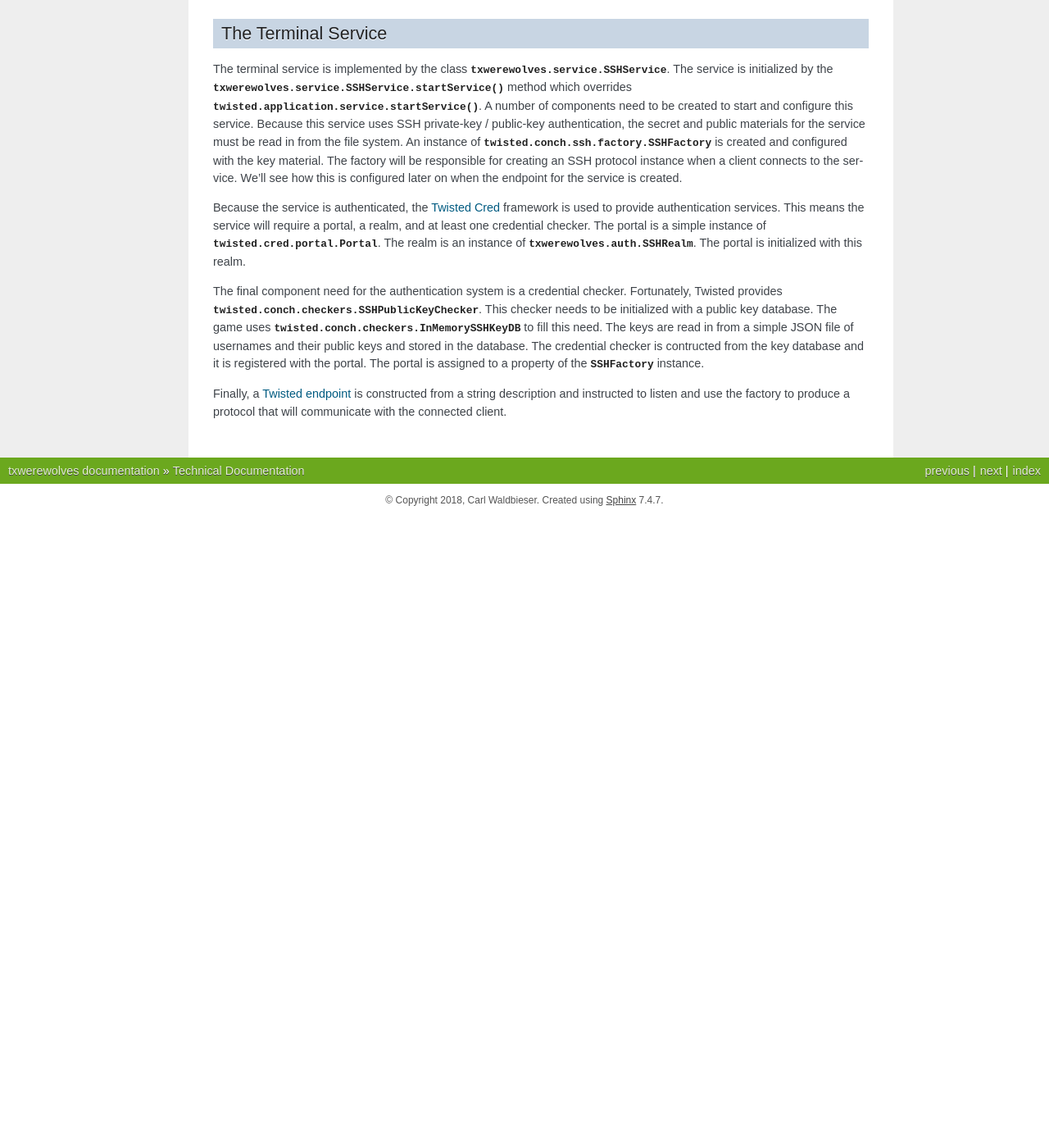
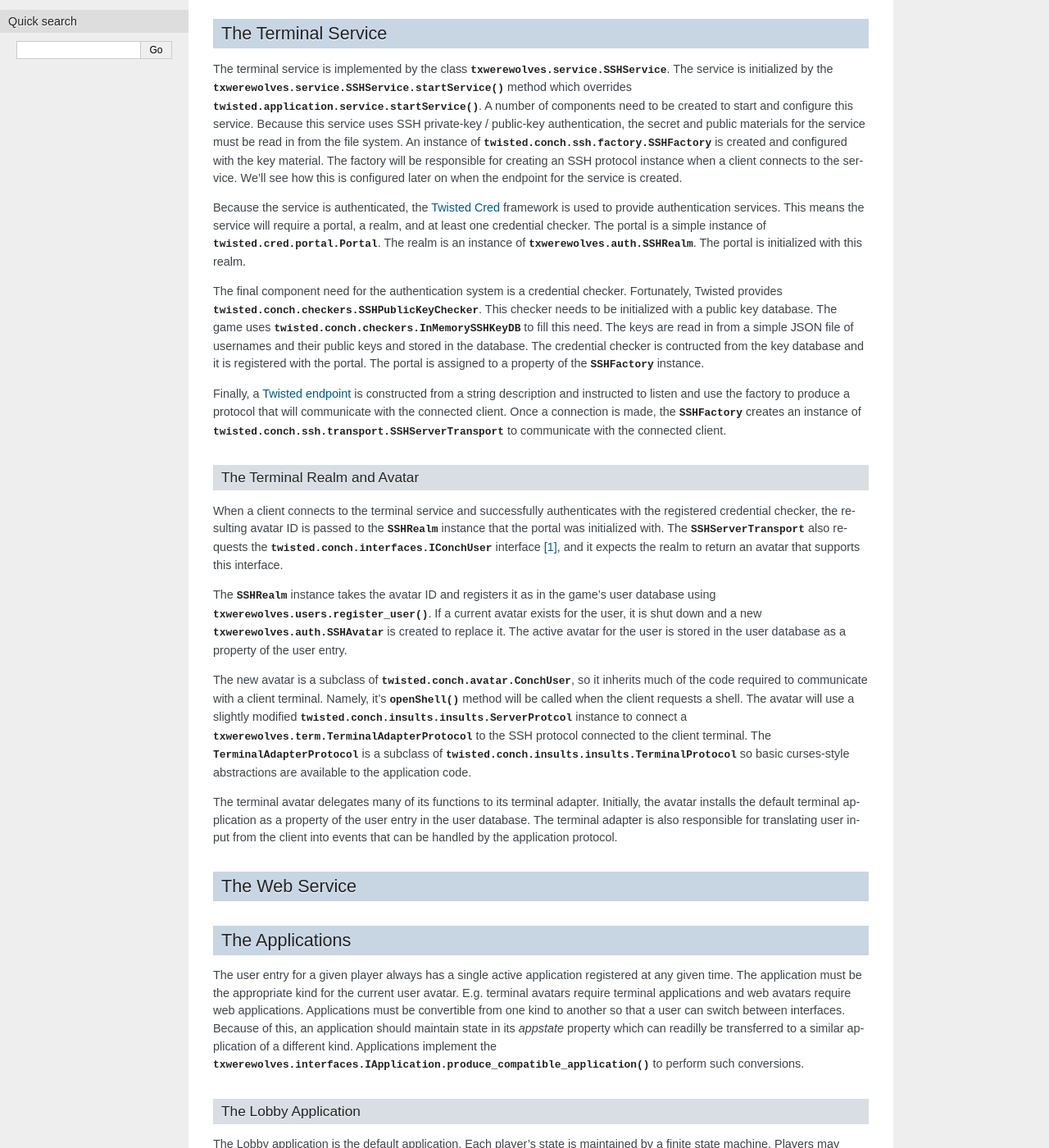
Before and after one commit to cwaldbieser/txwerewolves, a Sphinx documentation site: the page built from docs/technical.rst, in a window 1280 px wide and 1400 px high, scrolled down 512 px. Shown: the whole window at 82% size. Built offline with Sphinx 7.4.7, drawn with Linux system fonts in a browser that asks for light colours; before the commit the page ends 1142 px from its top, so only the background shows below that; some of the changed text lies outside the part shown.

Commit message:
Added more technical documentation.

```diff
--- a/docs/technical.rst
+++ b/docs/technical.rst
@@ -63,3 +63,92 @@
 Finally, a `Twisted endpoint <https://twistedmatrix.com/documents/current/core/howto/endpoints.html>`_
 is constructed from a string description and instructed to listen and use the
 factory to produce a protocol that will communicate with the connected client.
+Once a connection is made, the :py:class:`~twisted.conch.ssh.factory.SSHFactory`
+creates an instance of :py:class:`twisted.conch.ssh.transport.SSHServerTransport`
+to communicate with the connected client.
+
+"""""""""""""""""""""""""""""
+The Terminal Realm and Avatar
+"""""""""""""""""""""""""""""
+
+When a client connects to the terminal service and successfully authenticates
+with the registered credential checker, the resulting avatar ID is passed to
+the :py:class:`~txwerewolves.auth.SSHRealm` instance that the portal was
+initialized with.  The :py:class:`~twisted.conch.ssh.transport.SSHServerTransport`
+also requests the :py:class:`twisted.conch.interfaces.IConchUser` interface [#f1]_, and
+it expects the realm to return an avatar that supports this interface.
+
+The :py:class:`~txwerewolves.auth.SSHRealm` instance takes the avatar ID and
+registers it as in the game's user database using
+:py:func:`txwerewolves.users.register_user`.  If a current avatar exists for the
+user, it is shut down and a new :py:class:`txwerewolves.auth.SSHAvatar` is created
+to replace it.  The active avatar for the user is stored in the user database
+as a property of the user entry.
+
+The new avatar is a subclass of :py:class:`twisted.conch.avatar.ConchUser`, so
+it inherits much of the code required to communicate with a client terminal.
+Namely, it's :py:meth:`~twisted.conch.avatar.ConchUser.openShell` method will be
+called when the client requests a shell.  The avatar will use a slightly modified
+:py:class:`twisted.conch.insults.insults.ServerProtcol` instance to connect
+a :py:class:`txwerewolves.term.TerminalAdapterProtocol` to the SSH protocol
+connected to the client terminal.  The
+:py:class:`~txwerewolves.term.TerminalAdapterProtocol` is a subclass of
+:py:class:`twisted.conch.insults.insults.TerminalProtocol` so basic curses-style
+abstractions are available to the application code.
+
+The terminal avatar delegates many of its functions to its terminal adapter.
+Initially, the avatar installs the default terminal application as a property
+of the user entry in the user database.  The terminal adapter is also responsible
+for translating user input from the client into events that can be handled by the
+application protocol.
+
+---------------
+The Web Service
+---------------
+
+----------------
+The Applications
+----------------
+
+The user entry for a given player always has a single active application
+registered at any given time.  The application must be the appropriate kind for
+the current user avatar.  E.g. terminal avatars require terminal applications
+and web avatars require web applications.  Applications must be convertible from
+one kind to another so that a user can switch between interfaces.  Because of
+this, an application should maintain state in its `appstate` property which can
+readilly be transferred to a similar application of a different kind.
+Applications implement the
+:py:meth:`txwerewolves.interfaces.IApplication.produce_compatible_application`
+to perform such conversions.
+
+"""""""""""""""""""""
+The Lobby Application
+"""""""""""""""""""""
+
+The Lobby application is the default application.  Each player's state is
+maintained by a finite state machine.  Players may move through various
+states.  A player may start a session and invite others to join.  She may
+accept an invitation or reject it.  She can leave a session or cancel a
+session she initiated.  She may also start a session which players have
+joined.  this latter action will replace the Lobby application for players who
+have joined the session with the Werewolves! game application.
+
+"""""""""""""""""""""""""""
+The Werewolves! Application
+"""""""""""""""""""""""""""
+
+The Werewolves! game application is different from the Lobby application in that
+the game state is shared amongst the members of the session.  In contrast, the
+Lobby application of a given player doesn't share state with the Lobby
+applications of other players-- all interaction is mediated via changes to a
+shared session instance.
+
+The game application is modeled as a shared finite state machine.  Players are
+only able to activate transitions in the game's state machine when their role
+becomes active, but this information is generally kept hidden from the other
+players.
+
+.. [#f1] Actually, this is rather simplified.
+   :py:class:`~twisted.conch.ssh.transport.SSHServerTransport` actually calls on
+   :py:class:`twisted.conch.ssh.userauth.SSHUserAuthServer` to perform the user
+   authentication.
```
